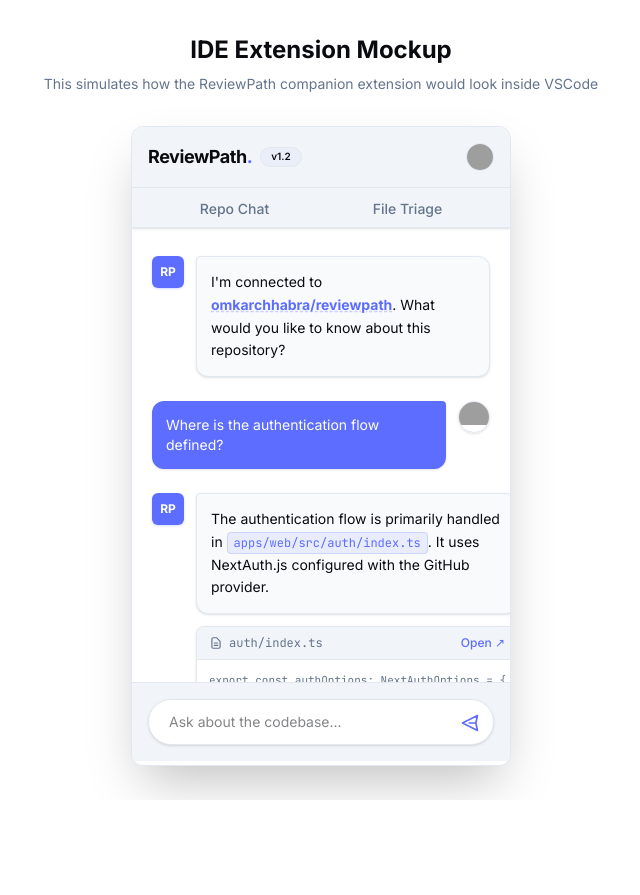
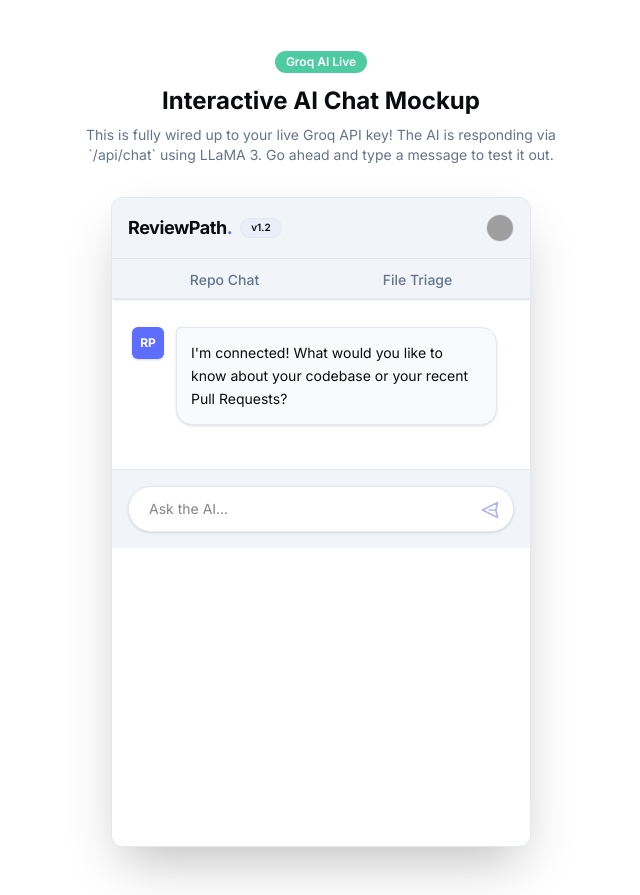
Before and after one commit to omkarchhabra/ReviewPath, a Next.js app in the folder apps/web/: page /extension in a window 1280 px wide. Shown: the whole page, without its empty margins (319-959 px from the left). Before the commit the page ends 800 px from the top, so only its background shows below. Built offline with nearby package versions, Linux system fonts and the light colour scheme; grey boxes are pictures that could not be loaded.

Commit message:
feat: Connect live AI using Groq to Extension interface

```diff
--- a/apps/web/app/extension/page.tsx
+++ b/apps/web/app/extension/page.tsx
@@ -1,15 +1,59 @@
+"use client";
+
+import * as React from "react";
 import { Badge } from "../../src/components/ui/Badge";
 import { Tabs, TabsList, TabsTrigger, TabsContent } from "../../src/components/ui/Tabs";
 
 export default function ExtensionMockup() {
+  const [messages, setMessages] = React.useState([
+    { role: "assistant", content: "I'm connected! What would you like to know about your codebase or your recent Pull Requests?" }
+  ]);
+  const [input, setInput] = React.useState("");
+  const [isLoading, setIsLoading] = React.useState(false);
+  const messagesEndRef = React.useRef<HTMLDivElement>(null);
+
+  const scrollToBottom = () => {
+    messagesEndRef.current?.scrollIntoView({ behavior: "smooth" });
+  };
+
+  React.useEffect(() => {
+    scrollToBottom();
+  }, [messages]);
+
+  const handleSubmit = async (e: React.FormEvent) => {
+    e.preventDefault();
+    if (!input.trim()) return;
+
+    const userMessage = { role: "user", content: input };
+    setMessages((prev) => [...prev, userMessage]);
+    setInput("");
+    setIsLoading(true);
+
+    try {
+      const res = await fetch("/api/chat", {
+        method: "POST",
+        headers: { "Content-Type": "application/json" },
+        body: JSON.stringify({ messages: [...messages, userMessage].map(m => ({ role: m.role, content: m.content })) }),
+      });
+      const data = await res.json();
+
+      setMessages((prev) => [...prev, { role: "assistant", content: data.reply || data.error }]);
+    } catch (err) {
+      setMessages((prev) => [...prev, { role: "assistant", content: "Sorry, I encountered an error connecting to the AI via Groq." }]);
+    } finally {
+      setIsLoading(false);
+    }
+  };
+
   return (
-    <div className="min-h-screen bg-background flex flex-col items-center justify-center p-8">
-      <div className="mb-8 text-center">
-        <h1 className="text-2xl font-bold text-foreground">IDE Extension Mockup</h1>
-        <p className="text-muted text-sm mt-2">This simulates how the ReviewPath companion extension would look inside VSCode</p>
+    <div className="min-h-screen bg-background flex flex-col items-center justify-center py-12 px-4">
+      <div className="mb-8 text-center max-w-lg">
+        <Badge variant="success" className="mb-3 animate-pulse">Groq AI Live</Badge>
+        <h1 className="text-2xl font-bold text-foreground">Interactive AI Chat Mockup</h1>
+        <p className="text-muted text-sm mt-2">This is fully wired up to your live Groq API key! The AI is responding via `/api/chat` using LLaMA 3. Go ahead and type a message to test it out.</p>
       </div>
 
-      <div className="w-[380px] h-[640px] border border-border bg-panel flex flex-col mx-auto shadow-2xl rounded-xl overflow-hidden font-sans relative">
+      <div className="w-full max-w-[420px] h-[650px] border border-border bg-panel flex flex-col mx-auto shadow-2xl rounded-xl overflow-hidden font-sans relative">
         <div className="flex items-center justify-between p-4 border-b border-border bg-panel-alt backdrop-blur-sm z-10 sticky top-0">
           <div className="flex items-center gap-2">
             <span className="font-bold text-foreground tracking-tight text-lg">ReviewPath<span className="text-accent">.</span></span>
@@ -20,88 +64,65 @@ export default function ExtensionMockup() {
           </div>
         </div>
 
-        <div className="flex-1 overflow-y-auto bg-background">
-          <Tabs defaultValue="chat">
+        <div className="flex-1 overflow-y-auto bg-background flex flex-col">
+          <Tabs defaultValue="chat" className="flex flex-col flex-1">
             <TabsList className="w-full rounded-none border-b border-border bg-panel sticky top-0 z-10 px-4 pt-2 shadow-sm">
               <TabsTrigger value="chat" className="flex-1 pb-2">Repo Chat</TabsTrigger>
               <TabsTrigger value="triage" className="flex-1 pb-2">File Triage</TabsTrigger>
             </TabsList>
 
-            <TabsContent value="chat" className="p-0 border-none mt-0">
-              <div className="flex flex-col h-[525px]">
+            <TabsContent value="chat" className="p-0 border-none mt-0 flex-1 flex flex-col h-auto outline-none">
+              <div className="flex flex-col flex-1 h-[525px]">
                 <div className="flex-1 p-5 overflow-y-auto space-y-6">
 
-                  {/* System Message */}
-                  <div className="flex gap-3">
-                    <div className="w-8 h-8 rounded-md shrink-0 bg-accent flex items-center justify-center text-white text-xs font-bold shadow-sm shadow-accent/20">RP</div>
-                    <div>
-                      <p className="text-sm text-foreground bg-panel p-3.5 rounded-xl rounded-tl-sm border border-border shadow-sm leading-relaxed">
-                        I'm connected to <strong className="text-accent underline decoration-accent/30 decoration-dashed">omkarchhabra/reviewpath</strong>. What would you like to know about this repository?
-                      </p>
-                    </div>
-                  </div>
-
-                  {/* User Message */}
-                  <div className="flex gap-3 flex-row-reverse">
-                    <div className="w-8 h-8 rounded-full shrink-0 border border-border overflow-hidden shadow-sm">
-                      <img src="https://avatars.githubusercontent.com/u/9919" alt="User" />
-                    </div>
-                    <div>
-                      <p className="text-sm text-white bg-accent p-3.5 rounded-xl rounded-tr-sm shadow-sm">
-                        Where is the authentication flow defined?
-                      </p>
-                    </div>
-                  </div>
-
-                  {/* Repo Chat Response */}
-                  <div className="flex gap-3">
-                    <div className="w-8 h-8 rounded-md shrink-0 bg-accent flex items-center justify-center text-white text-xs font-bold shadow-sm shadow-accent/20">RP</div>
-                    <div className="space-y-3 w-full pr-4">
-                      <p className="text-sm text-foreground bg-panel p-3.5 rounded-xl rounded-tl-sm border border-border shadow-sm leading-relaxed">
-                        The authentication flow is primarily handled in <code className="text-xs font-mono text-accent bg-accent/10 border-accent/20 border px-1.5 py-0.5 rounded">apps/web/src/auth/index.ts</code>. It uses NextAuth.js configured with the GitHub provider.
-                      </p>
-
-                      {/* Code Snippet Card */}
-                      <div className="border border-border rounded-lg overflow-hidden bg-background shadow-sm hover:border-accent/50 transition-colors group">
-                        <div className="bg-panel-alt border-b border-border px-3 py-2 text-xs text-muted flex items-center justify-between">
-                          <span className="font-mono flex items-center gap-1.5">
-                            <svg className="w-3.5 h-3.5" fill="none" viewBox="0 0 24 24" stroke="currentColor"><path strokeLinecap="round" strokeLinejoin="round" strokeWidth={2} d="M9 12h6m-6 4h6m2 5H7a2 2 0 01-2-2V5a2 2 0 012-2h5.586a1 1 0 01.707.293l5.414 5.414a1 1 0 01.293.707V19a2 2 0 01-2 2z" /></svg>
-                            auth/index.ts
-                          </span>
-                          <span className="text-accent text-opacity-0 group-hover:text-opacity-100 transition-opacity cursor-pointer font-medium">Open ↗</span>
+                  {messages.map((msg, i) => (
+                    <div key={i} className={`flex gap-3 ${msg.role === "user" ? "flex-row-reverse" : ""}`}>
+                      <div className={`w-8 h-8 shrink-0 flex items-center justify-center text-xs font-bold shadow-sm
+                        ${msg.role === "user" ? "rounded-full border border-border overflow-hidden" : "rounded-md bg-accent text-white shadow-accent/20"}`}>
+                        {msg.role === "user" ? <img src="https://avatars.githubusercontent.com/u/9919" alt="User" /> : "RP"}
+                      </div>
+                      <div className={`space-y-3 max-w-[85%] ${msg.role === "user" ? "" : ""}`}>
+                        <div className={`text-sm p-3.5 shadow-sm leading-relaxed whitespace-pre-wrap
+                          ${msg.role === "user" ? "text-white bg-accent rounded-2xl rounded-tr-sm" : "text-foreground bg-panel rounded-2xl rounded-tl-sm border border-border"}`}>
+                          {msg.content}
                         </div>
-                        <pre className="p-3 text-[11px] text-muted overflow-x-auto leading-relaxed font-mono">
-                          {`export const authOptions: NextAuthOptions = {
-    providers: [
-      GitHubProvider({
-        clientId: process.env.GITHUB_ID,
-        clientSecret: process.env.GITHUB_SECRET,
-      }),
-    ],
-  };`}
-                        </pre>
                       </div>
                     </div>
-                  </div>
+                  ))}
+
+                  {isLoading && (
+                    <div className="flex gap-3">
+                      <div className="w-8 h-8 rounded-md shrink-0 bg-accent flex items-center justify-center text-white text-xs font-bold shadow-sm shadow-accent/20">RP</div>
+                      <div className="text-sm text-foreground bg-panel px-4 py-4 rounded-full rounded-tl-sm border border-border shadow-sm flex items-center gap-1.5 h-[44px]">
+                        <span className="w-2 h-2 bg-accent rounded-full animate-bounce"></span>
+                        <span className="w-2 h-2 bg-accent rounded-full animate-bounce delay-75" style={{ animationDelay: '150ms' }}></span>
+                        <span className="w-2 h-2 bg-accent rounded-full animate-bounce delay-150" style={{ animationDelay: '300ms' }}></span>
+                      </div>
+                    </div>
+                  )}
+                  <div ref={messagesEndRef} />
                 </div>
 
                 <div className="p-4 border-t border-border bg-panel-alt">
-                  <div className="relative flex items-center">
+                  <form onSubmit={handleSubmit} className="relative flex items-center">
                     <input
                       type="text"
-                      placeholder="Ask about the codebase..."
-                      className="w-full bg-background border border-border rounded-full pl-5 pr-12 py-3 text-sm text-foreground focus:outline-none focus:ring-2 focus:ring-accent focus:border-transparent shadow-sm"
+                      value={input}
+                      onChange={(e) => setInput(e.target.value)}
+                      disabled={isLoading}
+                      placeholder="Ask the AI..."
+                      className="w-full bg-background border border-border rounded-full pl-5 pr-12 py-3 text-sm text-foreground focus:outline-none focus:ring-2 focus:ring-accent focus:border-transparent shadow-sm disabled:opacity-50"
                     />
-                    <button className="absolute right-2 p-1.5 text-accent hover:text-accent-hover hover:bg-accent/10 rounded-full transition-colors flex items-center justify-center">
+                    <button type="submit" disabled={isLoading || !input.trim()} className="absolute right-2 p-1.5 text-accent hover:text-accent-hover hover:bg-accent/10 rounded-full transition-colors flex items-center justify-center disabled:opacity-50">
                       <svg className="w-5 h-5 -rotate-90 mt-0.5 ml-0.5" fill="none" viewBox="0 0 24 24" stroke="currentColor"><path strokeLinecap="round" strokeLinejoin="round" strokeWidth={2} d="M12 19l9 2-9-18-9 18 9-2zm0 0v-8" /></svg>
                     </button>
-                  </div>
+                  </form>
                 </div>
               </div>
             </TabsContent>
 
             <TabsContent value="triage">
-               <div className="flex items-center justify-center h-[500px] text-muted text-sm flex-col gap-4">
+               <div className="flex items-center justify-center h-full flex-1 text-muted text-sm flex-col gap-4 py-24">
                   <svg className="w-12 h-12 opacity-50" fill="none" viewBox="0 0 24 24" stroke="currentColor">
                     <path strokeLinecap="round" strokeLinejoin="round" strokeWidth={1} d="M19.428 15.428a2 2 0 00-1.022-.547l-2.387-.477a6 6 0 00-3.86.517l-.318.158a6 6 0 01-3.86.517L6.05 15.21a2 2 0 00-1.806.547M8 4h8l-1 1v5.172a2 2 0 00.586 1.414l5 5c1.26 1.26.367 3.414-1.415 3.414H4.828c-1.782 0-2.674-2.154-1.414-3.414l5-5A2 2 0 009 10.172V5L8 4z" />
                   </svg>
```
Also changed, not shown: apps/web/app/api/chat/route.ts (added, +31 -0 lines).
